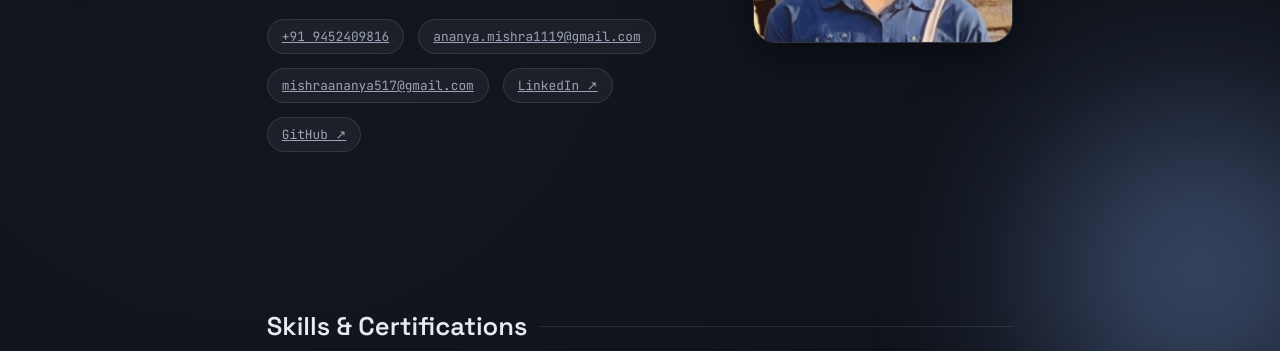
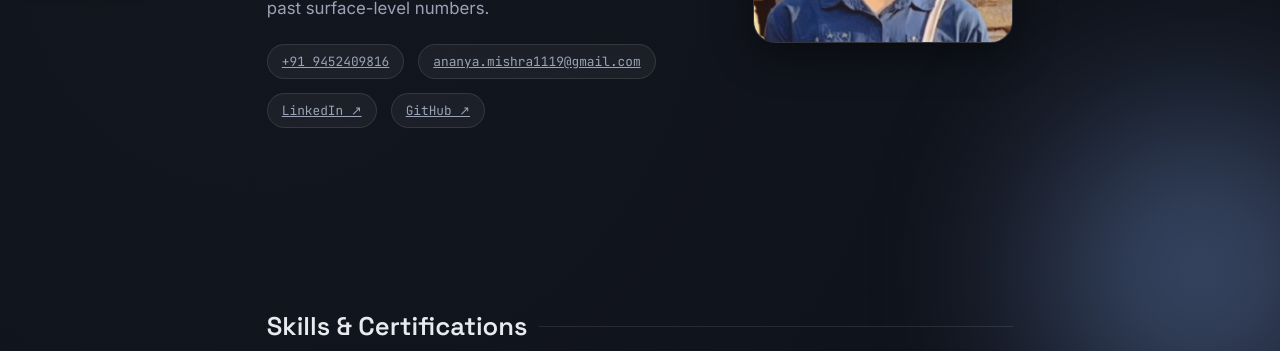
Before and after one commit to ananyamishra1119/Portfolio, a plain HTML site: page Portfolio.htm in a window 1280 px wide. Shown: the part 449-800 px from the top of the page. Drawn offline with Linux system fonts and the light colour scheme.

Commit message:
Update Portfolio.htm

```diff
--- a/Portfolio.htm
+++ b/Portfolio.htm
@@ -126,7 +126,6 @@ footer a{color:var(--accent);text-decoration:none;}
       <div class="contact-row">
         <a class="pill" href="tel:+919452409816">+91 9452409816</a>
         <a class="pill" href="mailto:ananya.mishra1119@gmail.com">ananya.mishra1119@gmail.com</a>
-        <a class="pill" href="mailto:mishraananya517@gmail.com">mishraananya517@gmail.com</a>
         <a class="pill" href="https://www.linkedin.com/in/ananya-mishra-22ba24294/" target="_blank">LinkedIn ↗</a>
         <a class="pill" href="https://github.com/ananyamishra1119" target="_blank">GitHub ↗</a>
       </div>
```
